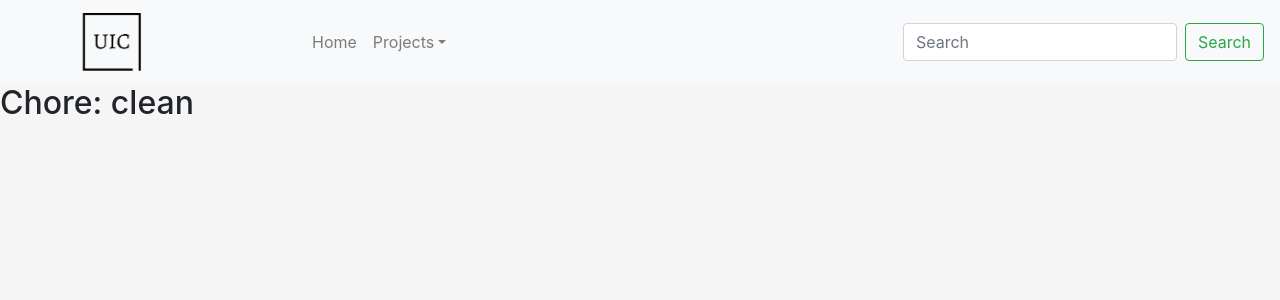
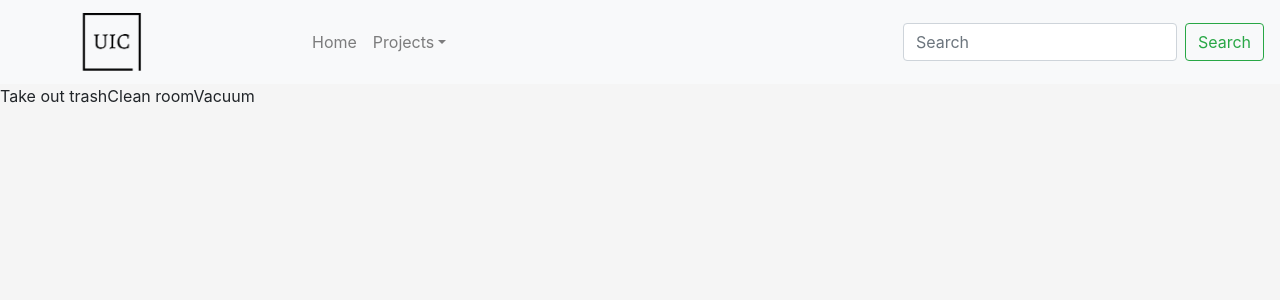
Before and after one commit to Fredrik93/react_tutorial, a React (Create React App) app: page /secondtodos in a window 1280 px wide. Shown: the top 300 px of the page. Built offline with nearby package versions, Linux system fonts and the light colour scheme.

Commit message:
display todos from todosdata

```diff
--- a/src/Components/Todos/SecondTodos.js
+++ b/src/Components/Todos/SecondTodos.js
@@ -1,10 +1,19 @@
 import React from 'react'
 import Item from './SecondTodoItem'
+import todosData from './todosData'
 class SecondTodos extends React.Component {
+
+    showChores = todosData.map(Item => {
+        return Item.chore
+    })
+
     render() {
+        const style = {
+
+        }
         return (
             <div>
-                <Item chore="clean" />
+                {this.showChores}
             </div>
         )
     }
```
